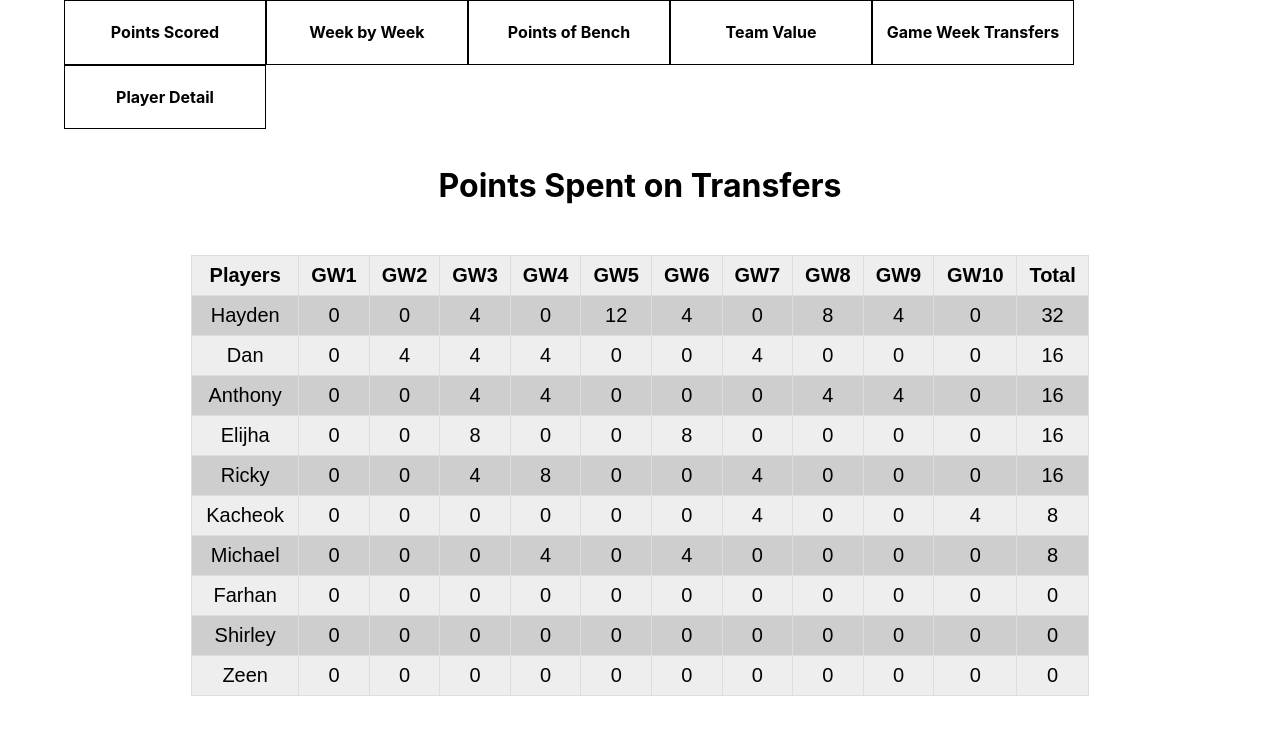
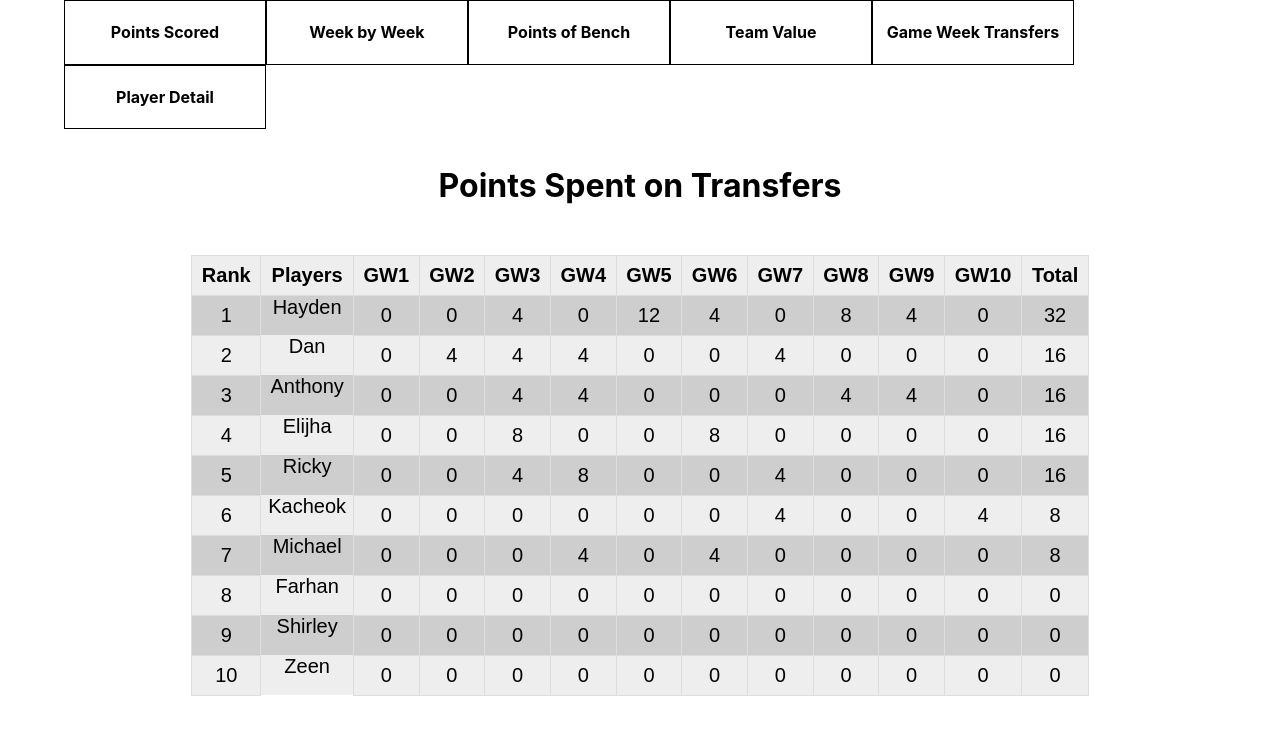
Before and after one commit to KachiiC/fpl_app, a React (Create React App) app in the folder frontend/: page / in a window 1280 px wide. Both pictures are taken after a click on the element "Game Week Transfers". Shown: the top 734 px of the page. Built offline with nearby package versions, Linux system fonts and the light colour scheme.

Commit message:
fixed rank error on game week transfers

```diff
--- a/frontend/src/Tables/GameWeekTransfers.js
+++ b/frontend/src/Tables/GameWeekTransfers.js
@@ -22,7 +22,8 @@ const GameWeekTransfersTable = () => {
 
         return (
             <tr>
-                <td>{player.player_name}</td>
+                <td>{PlayerListData.indexOf(player) + 1}</td>
+                <>{player.player_name}</>
                 {playersWeek}
                 <td>{totalLost}</td>
             </tr>
@@ -34,6 +35,7 @@ const GameWeekTransfersTable = () => {
             <h1>Points Spent on Transfers</h1>
             <table>
                 <tr>
+                    <th>Rank</th>
                     <th>Players</th>
                     {GameWeeks}
                     <th>Total</th>
```
